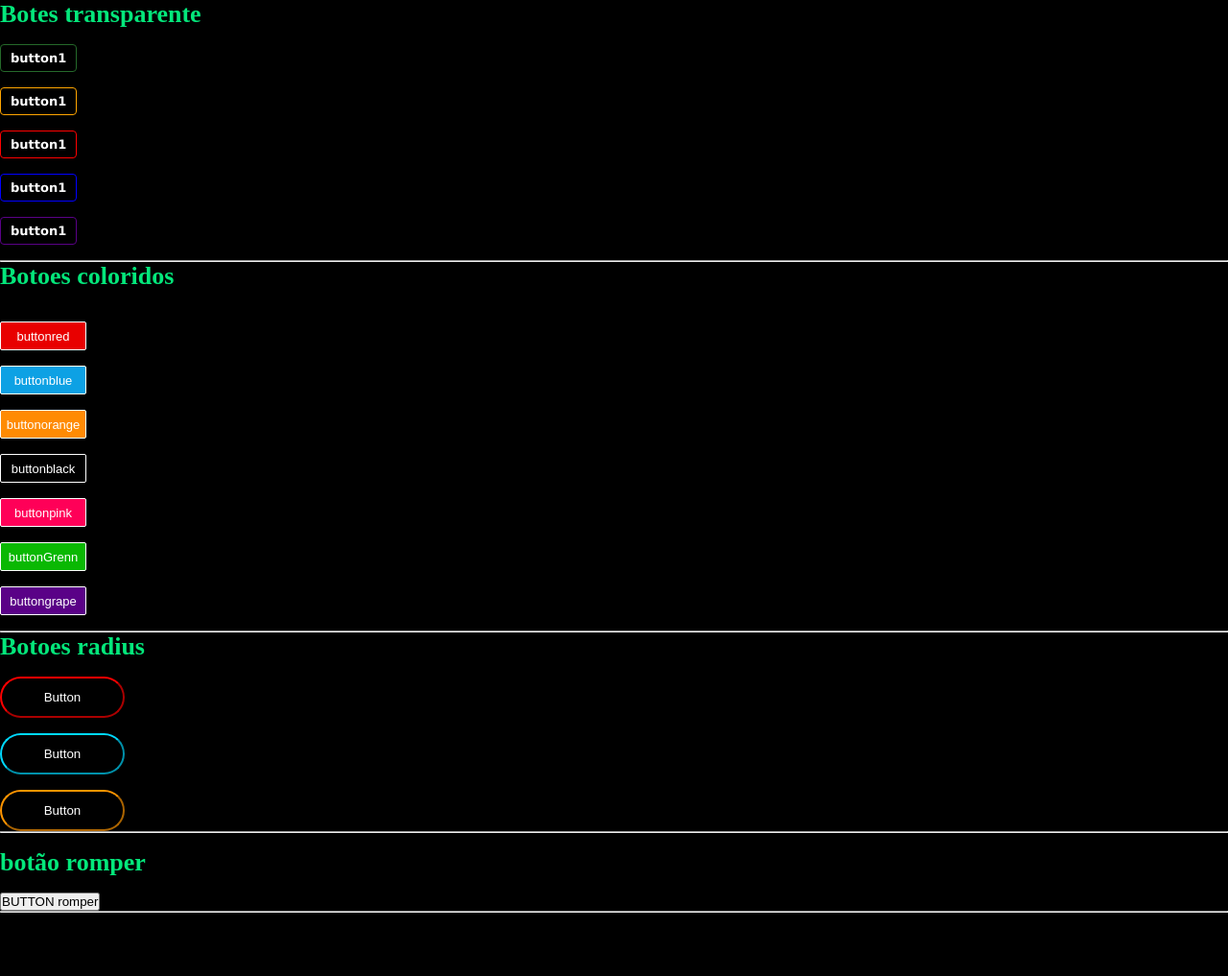
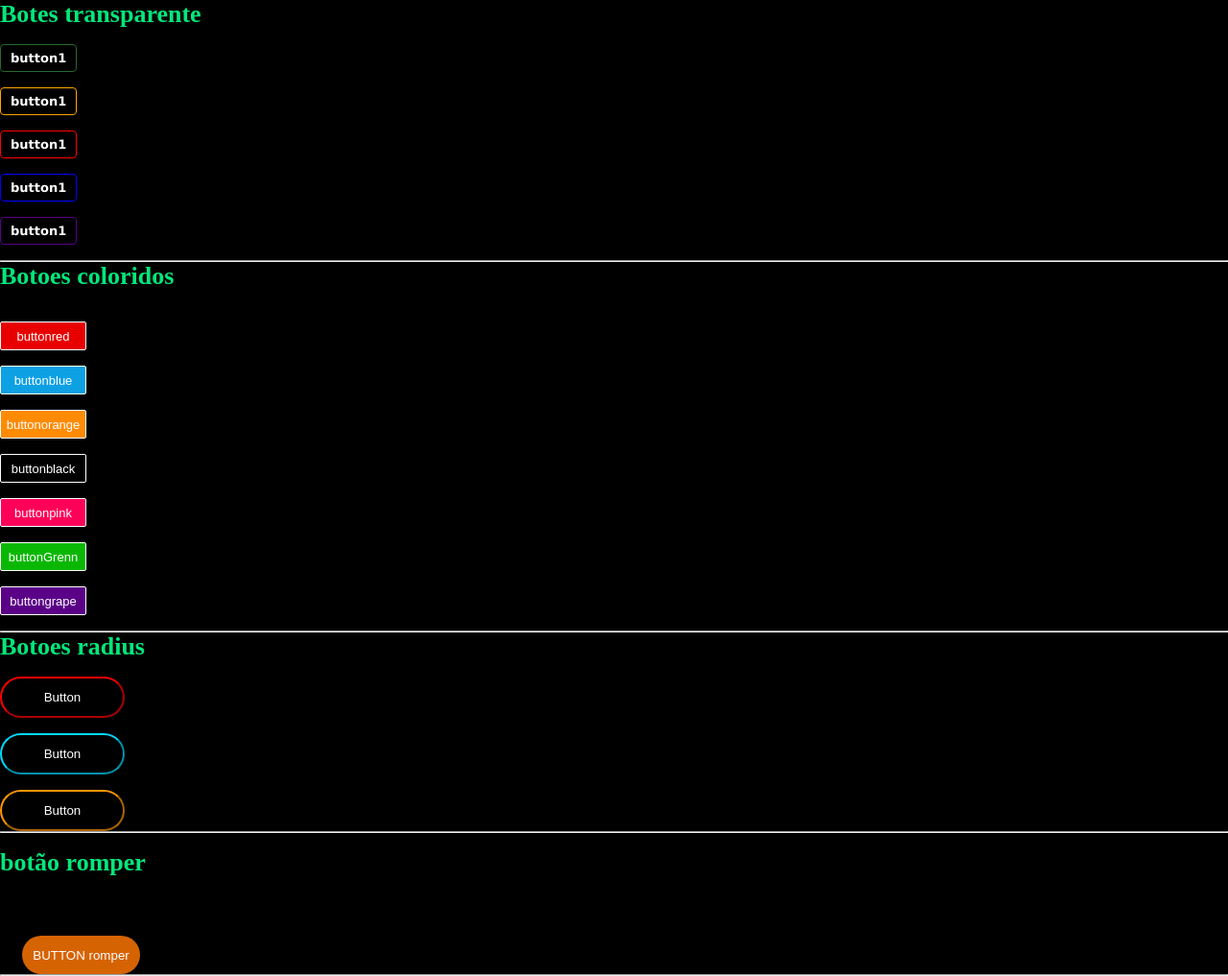
Before and after one commit to DevPaulo23/ButtonColors-, a plain HTML site: page index.html in a window 1280 px wide. Shown: the whole page at 96% size. Before the commit the page ends 951 px from the top, so only its background shows below. Drawn offline with Linux system fonts and the light colour scheme.

Commit message:
Update buttons_software_alist_font.css

```diff
--- a/btn/buttons_software_alist_font.css
+++ b/btn/buttons_software_alist_font.css
@@ -201,7 +201,37 @@ background-color: #5A0187;
   color:white;
 }
 
+.romper {
+   border-color: transparent;
+   width: 123px;
+   height: 40px;
+   background-color:#D66302;
+   color:#FFFFFF;
+   animation-name: romper;
+   animation-duration:3s;
+   border-radius:20px;
+   margin-top: 45px;
+   margin-left: 23px;
 
+}
+
+@keyframes romper{
+  from{
+    background-color:#D60210;
+  }
+/*
+to{
+  background-color:#D9C006;
+}
+/*
+to{
+  background-color: #9B08B9;
+}
+to{
+  background-color: #13B908;
+}
+*/
+}
 
 
 
```
